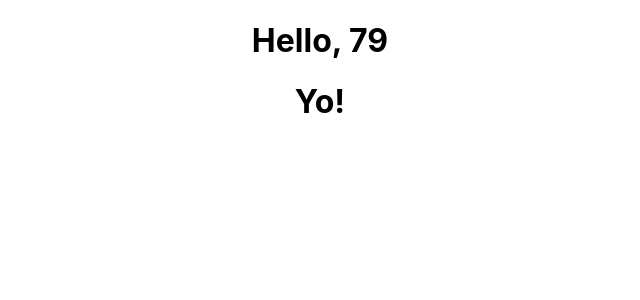
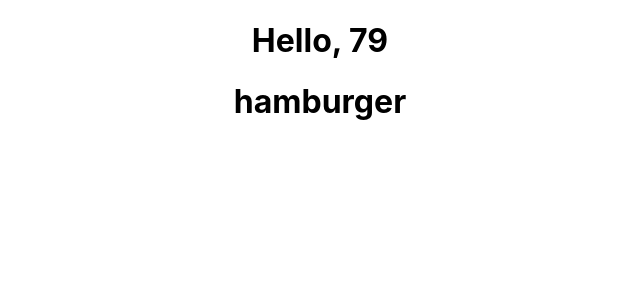
Before and after one commit to cvs181801/higher-order-components, a React (Create React App) app: page / in a window 1280 px wide. Shown: the top 300 px of the page, without its empty margins (320-960 px from the left). Built offline with nearby package versions, Linux system fonts and the light colour scheme.

Commit message:
add a very basic reder props function

```diff
--- a/src/App.js
+++ b/src/App.js
@@ -2,7 +2,7 @@ import './App.css';
 import React, {Component} from 'react'
 import FavoriteNumber from './components/FavoriteNumber';
 import {WithNumberGenerator} from './components/WithNumberGenerator';
-//import Favorite from './components/Favorite'
+import Favorite from './components/Favorite'
 
 const EnhancedNumber = WithNumberGenerator(FavoriteNumber)
 
@@ -23,9 +23,11 @@ class App extends Component {
       return (
         <div className="App">
           <EnhancedNumber />
-          <h1
-            onClick={this.handleClick}
-          > Yo! </h1>
+          <Favorite
+            render={food => {
+              return <h1>{food}</h1>
+            }}
+          />
 
         </div>
       )
--- a/src/components/Favorite.js
+++ b/src/components/Favorite.js
@@ -3,9 +3,7 @@ import React from 'react'
 export default function Favorite(props) {
     return (
         <div>
-            <h1
-                onClick={props.handleClick}
-            >Click here to favorite!</h1>
+            {props.render("hamburger")}
         </div>
     )
 }
```
